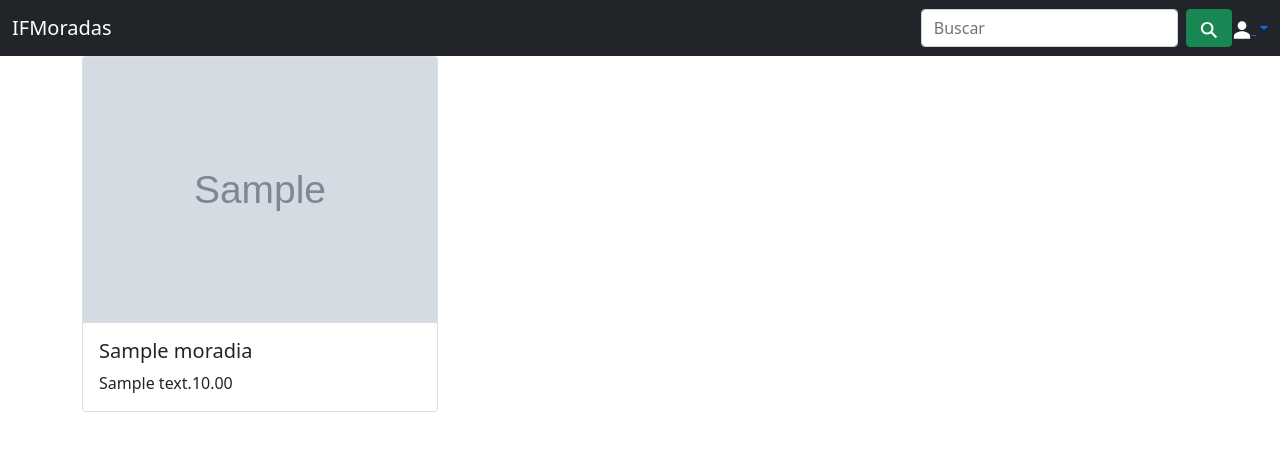
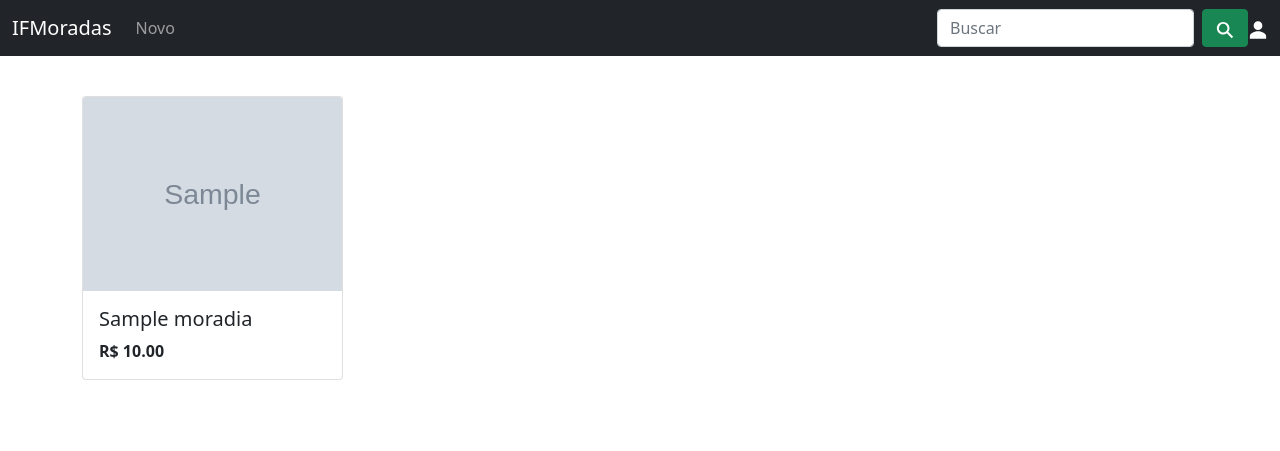
Before and after one commit to AnthonyLeier/ifmoradas, a Django app: page / in a window 1280 px wide. Shown: the top 451 px of the page. Run offline with Django 3.2, Linux system fonts and the light colour scheme; tables that the repository leaves empty hold one stand-in row (values such as "Sample post"); grey boxes marked "Sample" are stand-in pictures.

Commit message:
Alteração no index

```diff
--- a/moradias/templates/_navbar.html
+++ b/moradias/templates/_navbar.html
@@ -15,22 +15,17 @@
 			<span class="navbar-toggler-icon"></span>
 		</button>
 		<div class="collapse navbar-collapse" id="navbarSupportedContent">
-			<ul class="navbar-nav me-auto mb-2 mb-lg-0"></ul>
+			<ul class="navbar-nav me-auto mb-2 mb-lg-0">
+				<li class="nav-item active">
+					<a class="nav-link" href="/novo">Novo</a>
+				</li>
+			</ul>
 			<form class="d-flex" method="GET">
 				<input class="form-control me-2" type="search" name="search" placeholder="Buscar" aria-label="Buscar" />
 				<button class="btn btn-success" type="submit"><img src="{% static 'img/search.svg' %}" width="20px" /></button>
 			</form>
 			<div class="nav-item">
-				<div class="dropdown">
-					<a class="dropdown-toggle" type="button" id="dropdownMenuButton1" data-bs-toggle="dropdown" aria-expanded="false">
-						<img src="{% static 'img/user.svg' %}" width="20px" />
-					</a>
-					<ul class="dropdown-menu" aria-labelledby="dropdownMenuButton1">
-						<li><a class="dropdown-item" href="#">Action</a></li>
-						<li><a class="dropdown-item" href="#">Another action</a></li>
-						<li><a class="dropdown-item" href="#">Something else here</a></li>
-					</ul>
-				</div>
+				<img src="{% static 'img/user.svg' %}" width="20px" />
 			</div>
 		</div>
 	</div>
--- a/moradias/templates/index.html
+++ b/moradias/templates/index.html
@@ -1,13 +1,13 @@
 {% extends 'base.html' %} {% block conteudo %}
 <div class="container">
-	<div class="row row-cols-1 row-cols-md-3 g-4">
+	<div class="row row-cols-1 row-cols-md-4 g-4 mt-3" id="geral">
 		{% for imovel in moradias %}
 		<div class="col" onclick="location.href='/detalhes/{{imovel.id}}';">
 			<div class="card">
 				<img src="{{imovel.imagem1}}" class="card-img-top" alt="{{imovel.imagem1}}" />
 				<div class="card-body">
 					<h5 class="card-title">{{imovel.nome}}</h5>
-					<p class="card-text">{{imovel.descricao}}{{imovel.valor}}</p>
+					<b class="card-text text-right">R$ {{imovel.valor}}</b>
 				</div>
 			</div>
 		</div>
```
